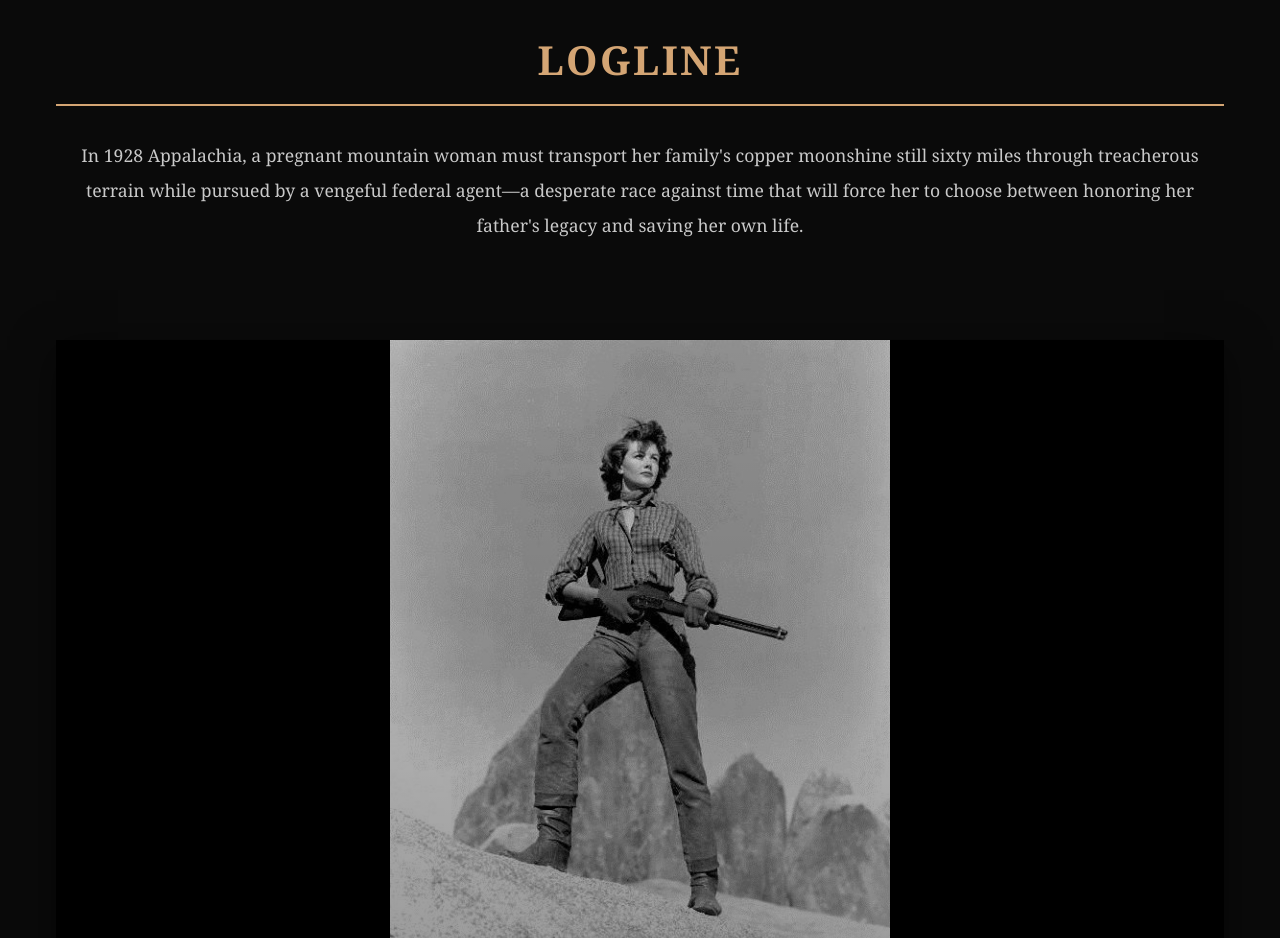
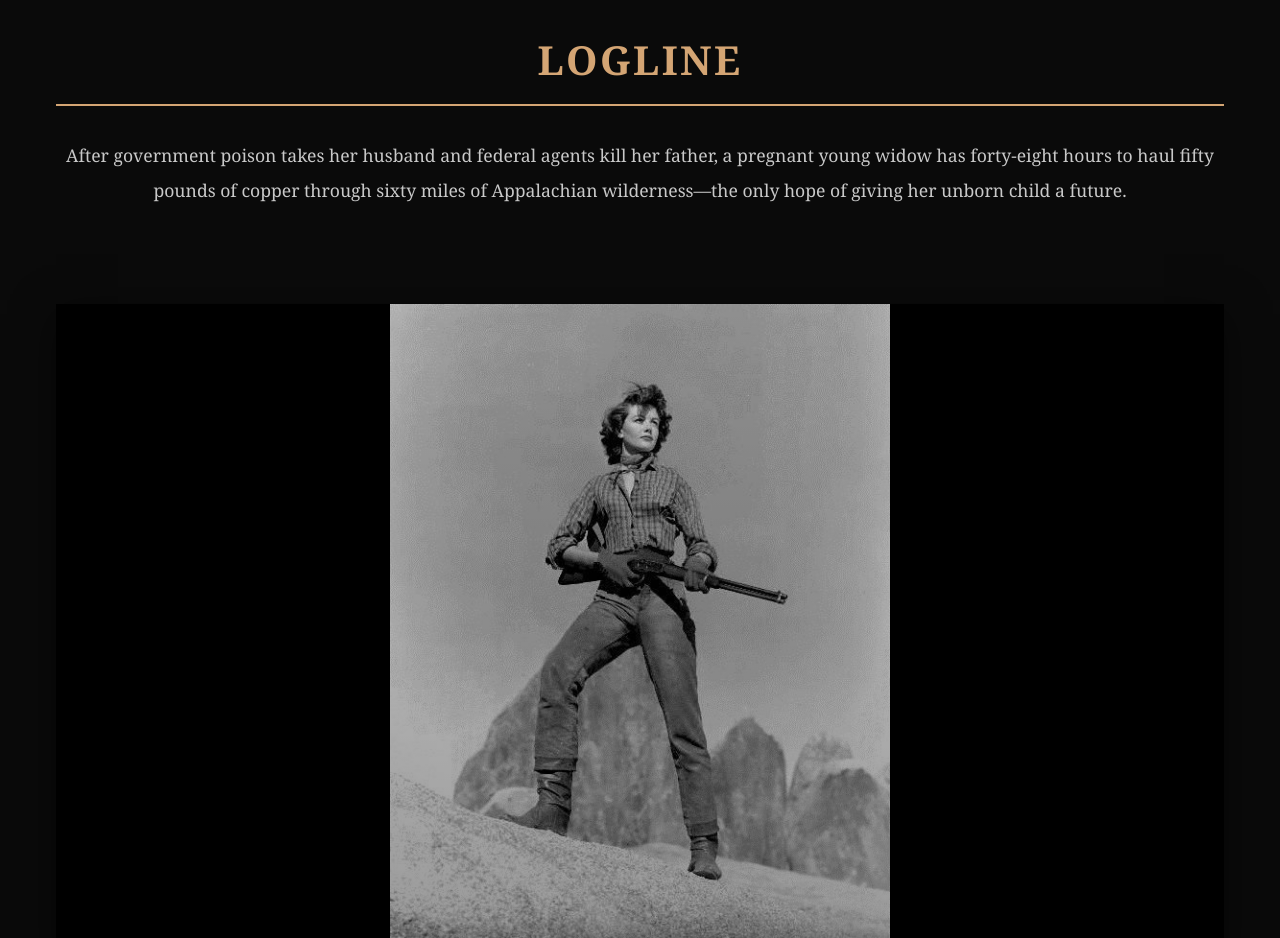
Before and after one commit to AdioAesa/last-copper-run, a plain HTML site: page index.html in a window 1280 px wide. Shown: the part 840-1778 px from the top of the page. Drawn offline with Linux system fonts and the light colour scheme.

Commit message:
Update logline to emphasize government poison and maternal stakes
- Replace logline with version highlighting husband's death from government poison
- Emphasize the pregnant widow's race against time for her unborn child's future

🤖 Generated with [Claude Code](https://claude.com/claude-code)

Co-Authored-By: Claude <noreply@anthropic.com>

```diff
--- a/index.html
+++ b/index.html
@@ -382,7 +382,7 @@
         <div class="section">
             <h2 class="section-title">Logline</h2>
             <div class="section-content">
-                <p>In 1928 Appalachia, a pregnant mountain woman must transport her family's copper moonshine still sixty miles through treacherous terrain while pursued by a vengeful federal agent—a desperate race against time that will force her to choose between honoring her father's legacy and saving her own life.</p>
+                <p>After government poison takes her husband and federal agents kill her father, a pregnant young widow has forty-eight hours to haul fifty pounds of copper through sixty miles of Appalachian wilderness—the only hope of giving her unborn child a future.</p>
             </div>
         </div>
 
```
